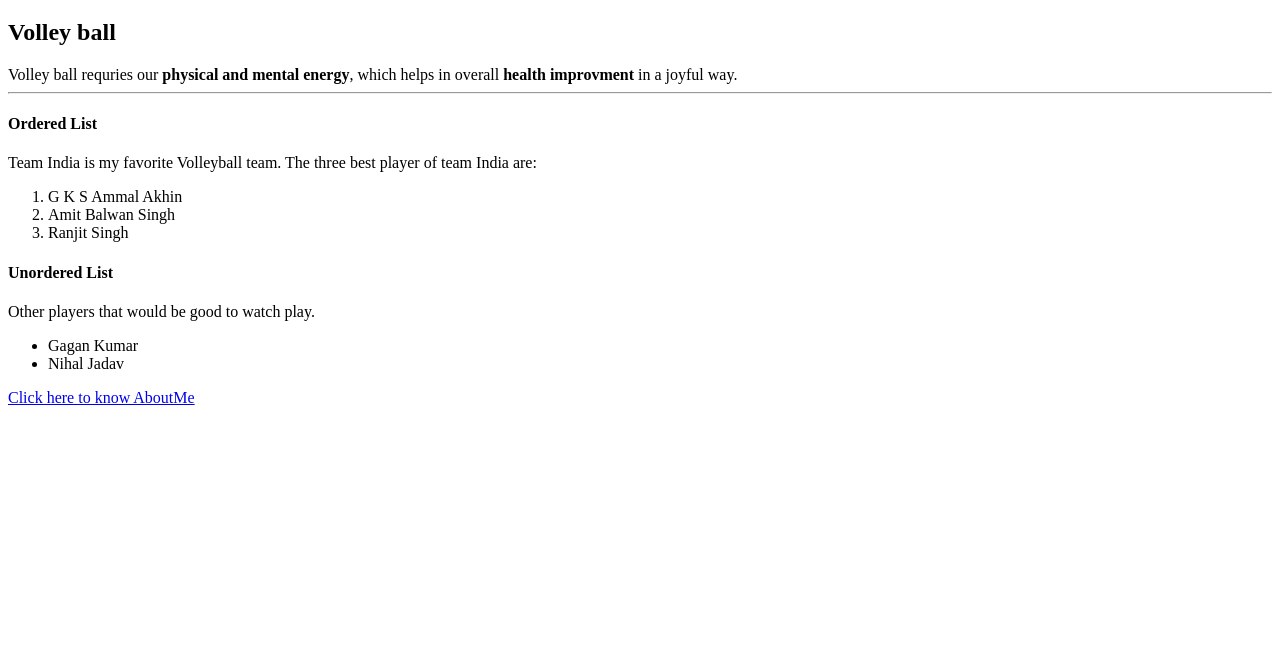
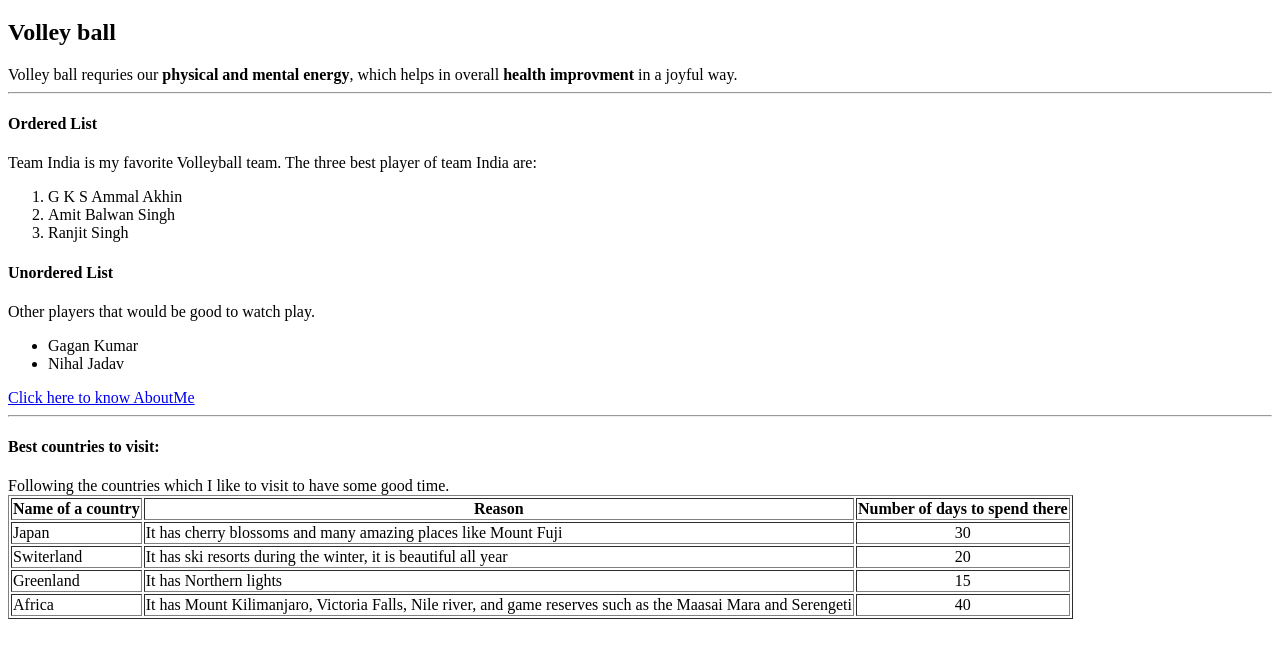
Before and after one commit to 44-563-Web-Apps-S23/44563-webapps-assignment-3-ManojThella, a plain HTML site: page index.html in a window 1280 px wide. Shown: the part 61-716 px from the top of the page. Drawn offline with Linux system fonts and the light colour scheme.

Commit message:
Update index.html

```diff
--- a/index.html
+++ b/index.html
@@ -27,5 +27,35 @@
         <li>Nihal Jadav</li>
       </ul>
       <a href="aboutme.html">Click here to know AboutMe</a>
+      <hr>
+      <h4>Best countries to visit:</h4>
+      Following the countries which I like to visit to have some good time.
+      <table border="1px">
+        <tr>
+            <th>Name of a country</th>
+            <th>Reason</th>
+            <th>Number of days to spend there</th>
+          </tr>
+          <tr>
+            <td>Japan</td>
+            <td>It has cherry blossoms and many amazing places like Mount Fuji</td>
+            <td align="middle">30</td>
+          </tr>
+          <tr>
+            <td>Switerland</td>
+            <td>It has ski resorts during the winter, it is beautiful all year</td>
+            <td align="middle">20</td>
+          </tr>
+          <tr>
+            <td>Greenland</td>
+            <td>It has Northern lights</td>
+            <td align="middle">15</td>
+          </tr>
+          <tr>
+            <td>Africa</td>
+            <td>It has Mount Kilimanjaro, Victoria Falls, Nile river, and game reserves such as the Maasai Mara and Serengeti</td>
+            <td align="middle">40</td>
+          </tr>
+      </table>
 </body>
 </html>
```
